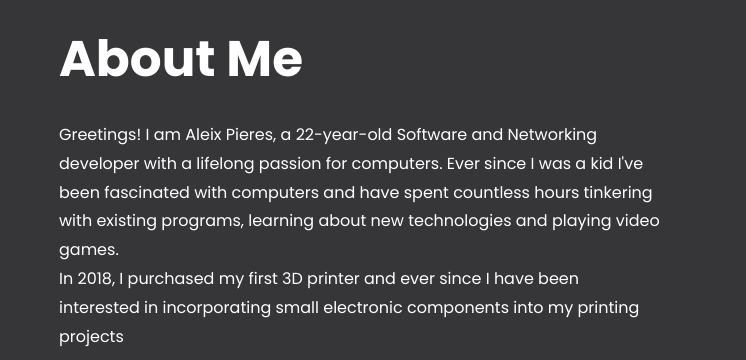
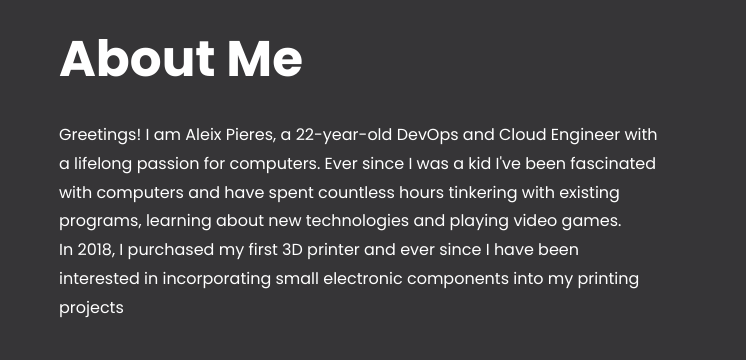
Before and after one commit to aleixpieres/aleixpieres.github.io, a website: page index.html in a window 1280 px wide. Shown: the part 840-1200 px from the top of the page, 534-1280 px from the left. Drawn offline with Linux system fonts and the light colour scheme; files whose address does not match are found by name.

Commit message:
Update index.html

```diff
--- a/index.html
+++ b/index.html
@@ -97,7 +97,7 @@
     				<div class="row justify-content-start pb-3">
 		          <div class="col-md-12 heading-section ftco-animate">
 		            <h2 class="mb-4">About Me</h2>
-					<p>Greetings! I am Aleix Pieres, a 22-year-old Software and Networking developer  with a lifelong passion for computers.  Ever since I was a kid I've been fascinated with computers and have spent countless hours tinkering with existing programs, learning about new technologies and playing video games. <br>In 2018, I purchased my first 3D printer and ever since I have been interested in incorporating small electronic components into my printing projects</p>
+					<p>Greetings! I am Aleix Pieres, a 22-year-old DevOps and Cloud Engineer with a lifelong passion for computers.  Ever since I was a kid I've been fascinated with computers and have spent countless hours tinkering with existing programs, learning about new technologies and playing video games. <br>In 2018, I purchased my first 3D printer and ever since I have been interested in incorporating small electronic components into my printing projects</p>
 		            <ul class="about-info mt-4 px-md-0 px-2">
 		            	<li class="d-flex"><span>Name:</span> <span>Aleix Pieres Carrasco</span></li>
 		            	<li class="d-flex"><span>Location:</span> <span>Barcelona, Catalonia, Spain</span></li>
```
